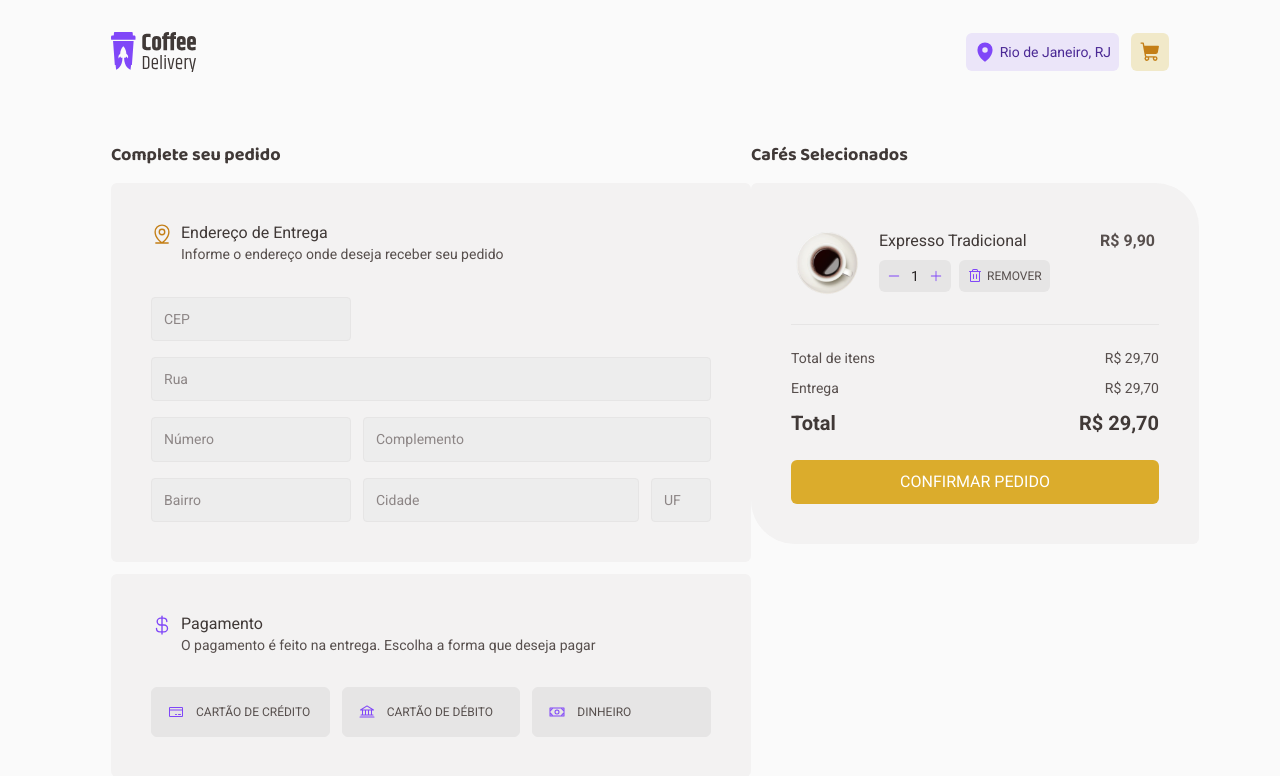
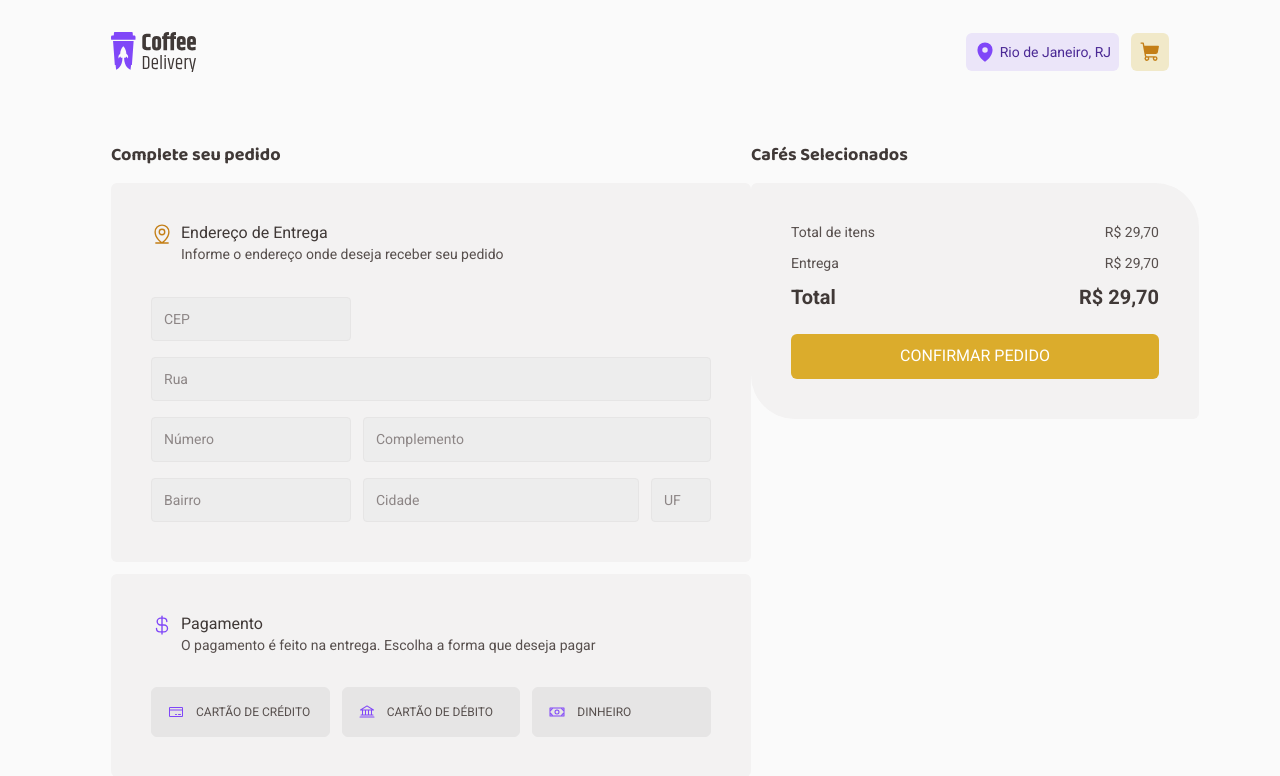
Before and after one commit to GabrielFSoares/coffee-delivery, a React (Vite) app: page /checkout in a window 1280 px wide. Shown: the top 776 px of the page. Built offline with nearby package versions, Linux system fonts and the light colour scheme.

Commit message:
items in cart

```diff
--- a/src/contexts/CoffeeListContext.tsx
+++ b/src/contexts/CoffeeListContext.tsx
@@ -1,11 +1,12 @@
 import { ReactNode, createContext, useEffect, useState } from 'react'
+import { CoffeListItemProps } from '../pages/Home/components/coffee-list-item'
 
 interface CoffeeListContextProviderProps {
   children: ReactNode
 }
 
 interface CoffeeListProps {
-  coffeeList: never[]
+  coffeeList: CoffeListItemProps[]
 }
 
 export const CoffeeListContext = createContext({} as CoffeeListProps)
--- a/src/contexts/ItemsInCartContext.tsx
+++ b/src/contexts/ItemsInCartContext.tsx
@@ -2,18 +2,19 @@ import { createContext, ReactNode, useEffect, useReducer } from 'react'
 import { CoffeeListInCartReducer } from '../reducers/coffeeListInCart/reducers'
 import { addItemInCartAction } from '../reducers/coffeeListInCart/actions'
 
+export interface itemInCart {
+  coffeeId: string | null
+  quantity: number
+}
+
 interface ItemsInCartProps {
   quantityOfItemsInCart: number
   setItemsInCart: (quantity: number, coffeeId: string) => void
+  itemsInCart: itemInCart[]
 }
 
 interface ItemsInCartContextProviderProps {
   children: ReactNode
-}
-
-export interface itemInCart {
-  coffeeId: string | null
-  quantity: number
 }
 
 export const ItemsInCartContext = createContext({} as ItemsInCartProps)
@@ -31,7 +32,6 @@ export function ItemsInCartContextProvider({
       const storageStateAsJSON = localStorage.getItem(
         '@coffee-delivery:coffee-list-in-cart',
       )
-      console.log(storageStateAsJSON)
 
       if (storageStateAsJSON) {
         return JSON.parse(storageStateAsJSON)
@@ -41,7 +41,7 @@ export function ItemsInCartContextProvider({
     },
   )
 
-  const { quantityOfItemsInCart } = itemsInCartState
+  const { itemsInCart, quantityOfItemsInCart } = itemsInCartState
 
   useEffect(() => {
     const stateJSON = JSON.stringify(itemsInCartState)
@@ -60,7 +60,7 @@ export function ItemsInCartContextProvider({
 
   return (
     <ItemsInCartContext.Provider
-      value={{ quantityOfItemsInCart, setItemsInCart }}
+      value={{ quantityOfItemsInCart, setItemsInCart, itemsInCart }}
     >
       {children}
     </ItemsInCartContext.Provider>
--- a/src/pages/Checkout/components/coffee-list-in-cart/index.tsx
+++ b/src/pages/Checkout/components/coffee-list-in-cart/index.tsx
@@ -7,38 +7,91 @@ import {
   CheckoutContainer,
   ConfirmButton,
 } from './styles'
-import imageCoffee from '../../../../assets/Coffee-types/Type=Americano.png'
+
 import { ButtonMoreOrLess } from '../../../components/button-more-or-less'
-import { useState } from 'react'
+import { useContext, useEffect, useState } from 'react'
 import { Trash } from '@phosphor-icons/react'
+import { CoffeeListContext } from '../../../../contexts/CoffeeListContext'
+import { ItemsInCartContext } from '../../../../contexts/ItemsInCartContext'
 
 export function CoffeeListInCart() {
-  const [itemQuantityIncart, setItemQuantityIncart] = useState(1)
+  const { coffeeList } = useContext(CoffeeListContext)
+  const { itemsInCart } = useContext(ItemsInCartContext)
+
+  const [test, setTest] = useState(0)
+
+  const [itemQuantityInCart, setItemQuantityInCart] = useState(1)
+
+  // useEffect(() => {
+  //   // const storageAsJSON = localStorage.getItem(
+  //   //   '@coffee-delivery:coffee-list-in-cart',
+  //   // )
+  //   // if (storageAsJSON) {
+  //   //   return JSON.parse(storageAsJSON)
+  //   // }
+  // })
+
+  // function setItemQuantityIncart() {}
+
+  function setItemQuantityInStorage(id: string | null, quantity: number) {
+    const currentItemIndex = itemsInCart.findIndex((item) => {
+      return item.coffeeId === id
+    })
+
+    console.log(id, currentItemIndex)
+
+    if (currentItemIndex > -1) {
+      itemsInCart[currentItemIndex].quantity = quantity
+      localStorage.setItem(
+        '@coffee-delivery:coffee-list-in-cart',
+        JSON.stringify(itemsInCart),
+      )
+    }
+  }
 
   return (
     <CheckoutContainer>
-      <CoffeeListInCartContainer>
+      {itemsInCart.map((item) => {
+        const currentItemIndex = coffeeList.findIndex((itemId) => {
+          return itemId.id === item.coffeeId
+        })
+
+        if (currentItemIndex > -1) {
+          return (
+            <CoffeeListInCartContainer key={currentItemIndex}>
               <div>
-          <img src={imageCoffee} alt=""></img>
+                <img
+                  src={coffeeList[currentItemIndex].image}
+                  alt="Coffee image"
+                ></img>
               </div>
               <div>
-          <p>Expresso Tradicional</p>
+                <p>{coffeeList[currentItemIndex].title}</p>
                 <ButtonsContainer>
                   <ButtonMoreOrLess
-              selectedItemQuantity={itemQuantityIncart}
-              setSelectedItemQuantity={setItemQuantityIncart}
+                    selectedItemQuantity={itemQuantityInCart}
+                    setSelectedItemQuantity={setItemQuantityInCart}
+                    // setItemQuantityInCart={setItemQuantityInStorage}
                     height={'2rem'}
                   />
-            <RemoveButton>
+                  <RemoveButton
+                    onClick={() => setItemQuantityInStorage(item.coffeeId, 5)}
+                  >
                     <Trash size={16} />
                     <span>Remover</span>
                   </RemoveButton>
                 </ButtonsContainer>
               </div>
               <CoffeePrice>
-          <span>R$ 9,90</span>
+                <span>{coffeeList[currentItemIndex].price}</span>
               </CoffeePrice>
             </CoffeeListInCartContainer>
+          )
+        }
+
+        return null
+      })}
+
       <TotalPayableContainer>
         <div>
           <span>Total de itens</span>
--- a/src/pages/Home/index.tsx
+++ b/src/pages/Home/index.tsx
@@ -18,15 +18,16 @@ import { CoffeeListContext } from '../../contexts/CoffeeListContext'
 export function Home() {
   const { coffeeList } = useContext(CoffeeListContext)
 
-  const [coffeeListFiltered, setCoffeeListFiltered] = useState([])
+  const [coffeeListFiltered, setCoffeeListFiltered] = useState(
+    Array<CoffeListItemProps>,
+  )
   const [filter, setFilter] = useState('')
 
   useEffect(() => {
     if (filter === '') {
       setCoffeeListFiltered(coffeeList)
     } else {
-      const filteredCoffeeList = coffeeList.filter(
-        (item: CoffeListItemProps) => {
+      const filteredCoffeeList = coffeeList.filter((item) => {
         let correctFilter = false
         Object.values(item.category).filter((category) => {
           if (filter === category) {
@@ -37,8 +38,7 @@ export function Home() {
         })
 
         return correctFilter ? item : 0
-        },
-      )
+      })
 
       setCoffeeListFiltered(filteredCoffeeList)
     }
```
Lines whose indentation alone changed are shown as unchanged.
